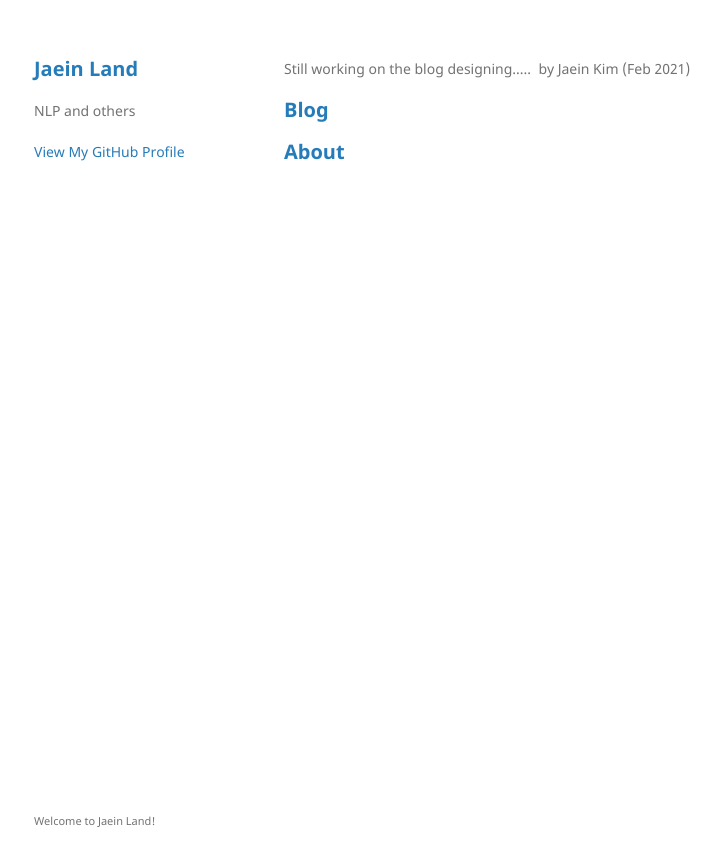
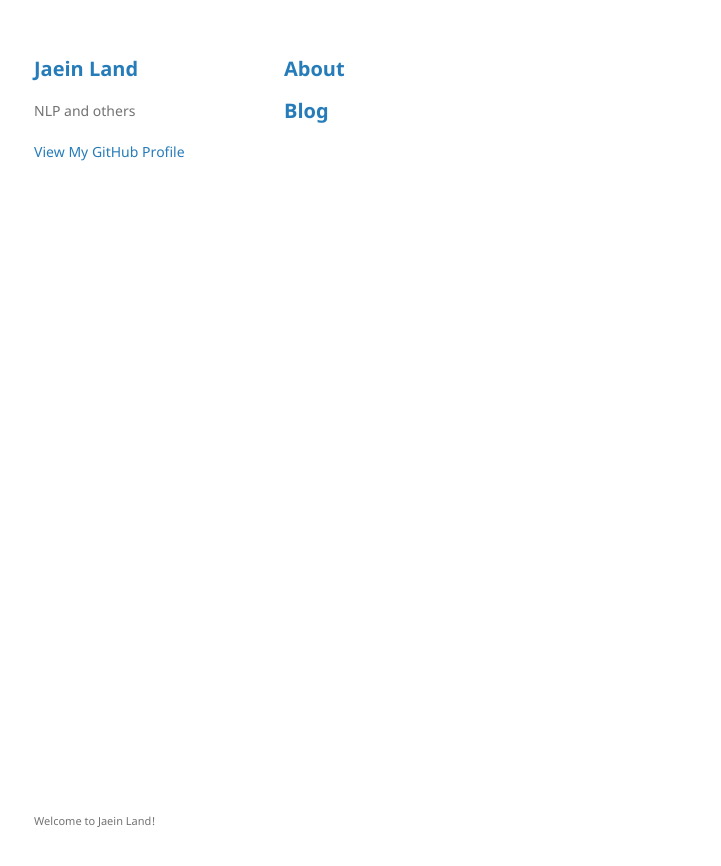
Before and after one commit to jaeinkr/jaeinkr.github.io, a Jekyll site: the page built from index.md, in a window 1280 px wide. Shown: the top 866 px of the page, without its empty margins (131-852 px from the left). Built offline with Jekyll 4.4.1, drawn with Linux system fonts in a browser that asks for light colours.

Commit message:
modified index page

```diff
--- a/index.md
+++ b/index.md
@@ -3,7 +3,5 @@ layout: default
 title : Jaein Land
 ---
 
-<p>Still working on the blog designing.....&nbsp;&nbsp;by Jaein Kim (Feb 2021)</p>
-
+<h1><a href="/about">About</a></h1>
 <h1><a href="/blog">Blog</a></h1>
-<h1><a href="/about">About</a></h1>
```
Also changed, not shown: 1 other file.
